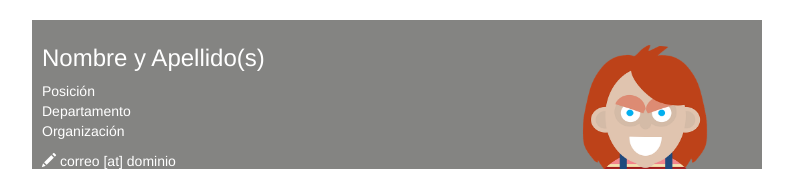
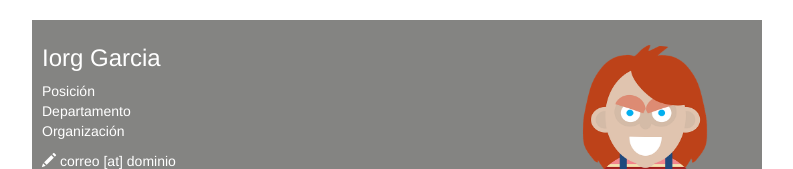
Before and after one commit to juninhojaen/juninhojaen.github.io, a plain HTML site: page index.html in a window 1280 px wide. Shown: the top 169 px of the page, without its empty margins (243-1036 px from the left). Drawn offline with nearby package versions, Linux system fonts and the light colour scheme.

Commit message:
version personalizada de mi pagina

```diff
--- a/index.html
+++ b/index.html
@@ -5,10 +5,10 @@
     <meta charset="utf-8">
     <meta name="description" content="Página de ejemplo del MOOC de LINUX - UPM.">
     <!--Sustituir por los datos del alumno-->
-    <meta name="author" content="Nombre y Apellido(s)">
+    <meta name="author" content="Iorg Garcia">
 
     <!--Sustituir por los datos del alumno-->
-    <title>Nombre y Apellido(s)</title>
+    <title>Pagina Personalizada</title>
 
     <link href="css/bootstrap.min.css" rel="stylesheet">
     <link href="css/style.css" rel="stylesheet">
@@ -17,7 +17,7 @@
   <body>
     <div class="container header-bar">
       <!--Sustituir por los datos del alumno-->
-      <h3>Nombre y Apellido(s) <span><img style="width: 214px; height: 164px;" class='img-circle' alt="Nombre y Apellido(s)" src="img/foto.png" align="right"></span></h3>
+      <h3>Iorg Garcia<span><img style="width: 214px; height: 164px;" class='img-circle' alt="Nombre y Apellido(s)" src="img/foto.png" align="right"></span></h3>
       <p>
         <!--Sustituir por los datos del alumno-->
         Posición<br>
```
